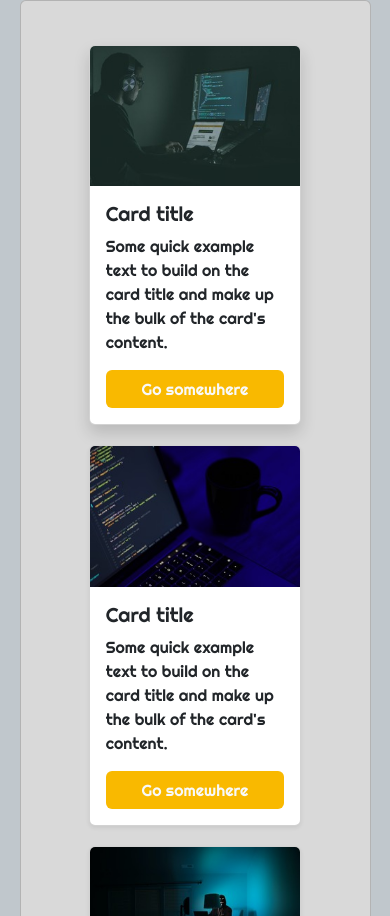
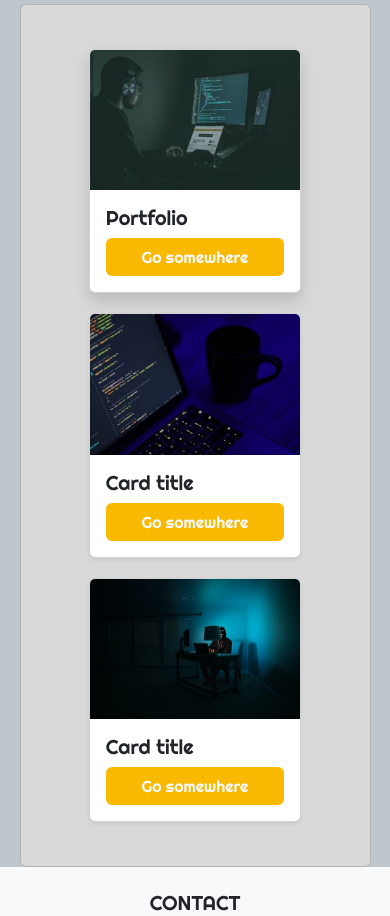
Before and after one commit to banyu142001/banyu142001.github.io, a plain HTML site: page maintent/index.html in a window 390 px wide. Shown: the part 1084-2000 px from the top of the page. Drawn offline with nearby package versions, Linux system fonts and the light colour scheme.

Commit message:
Menamabahkan margin pada ukuran mobile

```diff
--- a/maintent/index.html
+++ b/maintent/index.html
@@ -69,7 +69,7 @@
       <p>I am a Student | ITB - Stikom Ambon</p>
 
       <div class="container">
-        <div class="row">
+        <div class="row m-1">
           <div class="card m-auto mb-3 c-card-1 p-3">
             <div class="card-body">
               <!-- Carousel slide -->
@@ -208,8 +208,8 @@
               <div class="card m-auto shadow c-card-2" style="width: 90%">
                 <img src="img/4.jpg" class="card-img-top" alt="4" />
                 <div class="card-body">
-                  <h5 class="card-title">Card title</h5>
-                  <p class="card-text">
+                  <h5 class="card-title">Portfolio</h5>
+                  <p class="card-text d-none d-sm-block">
                     Some quick example text to build on the card title and make
                     up the bulk of the card's content.
                   </p>
@@ -227,7 +227,7 @@
                 <img src="img/5.jpg" class="card-img-top" alt="5" />
                 <div class="card-body">
                   <h5 class="card-title">Card title</h5>
-                  <p class="card-text">
+                  <p class="card-text d-none d-sm-block">
                     Some quick example text to build on the card title and make
                     up the bulk of the card's content.
                   </p>
@@ -245,7 +245,7 @@
                 <img src="img/6.jpg" class="card-img-top" alt="6" />
                 <div class="card-body">
                   <h5 class="card-title">Card title</h5>
-                  <p class="card-text">
+                  <p class="card-text d-none d-sm-block">
                     Some quick example text to build on the card title and make
                     up the bulk of the card's content.
                   </p>
```
